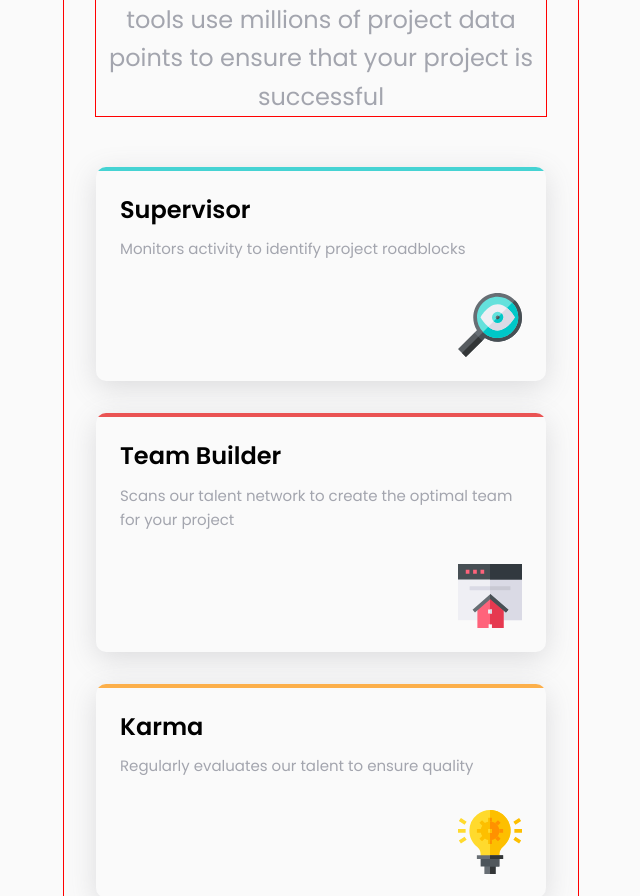
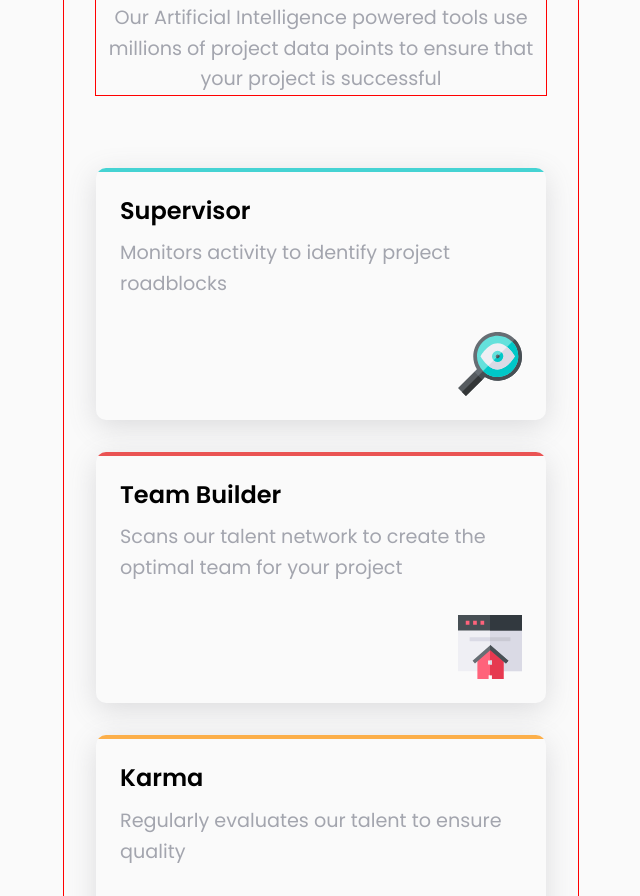
Before and after one commit to ryanschoolbs/four-card-feature-section, a plain HTML site: page index.html in a window 1280 px wide. Shown: the part 236-1132 px from the top of the page, without its empty margins (319-959 px from the left). Drawn offline with Linux system fonts and the light colour scheme.

Commit message:
change tablet font-size

```diff
--- a/scss/main.scss
+++ b/scss/main.scss
@@ -105,7 +105,6 @@ body {
 
 @media (min-width: 768px) {
    body {
-      font-size: $fs-lg;
    }
 
    .container {
@@ -116,10 +115,13 @@ body {
       h1 {
          font-size: 2rem;
       }
+      p {
+         font-size: 1.2rem;
+      }
    }
 
    .cards-wrap {
-      margin-top: 3rem;
+      margin-top: 2rem;
       .card {
          // outline: 1px solid red;
 
@@ -130,7 +132,7 @@ body {
          }
 
          p {
-            font-size: $fs-rg;
+            font-size: 1.2rem;
             color: $fc-gray-blue;
          }
       }
```
Also changed, not shown: dist/css/main.css.
